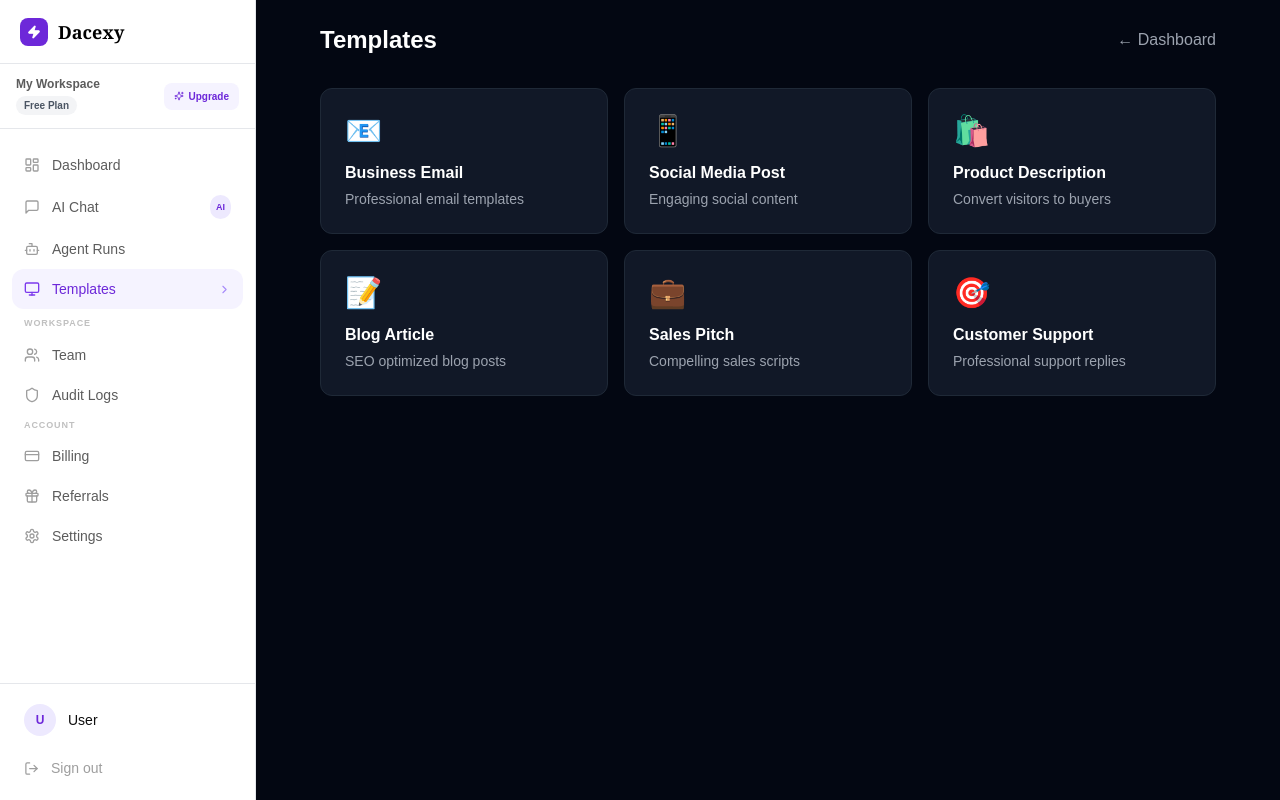
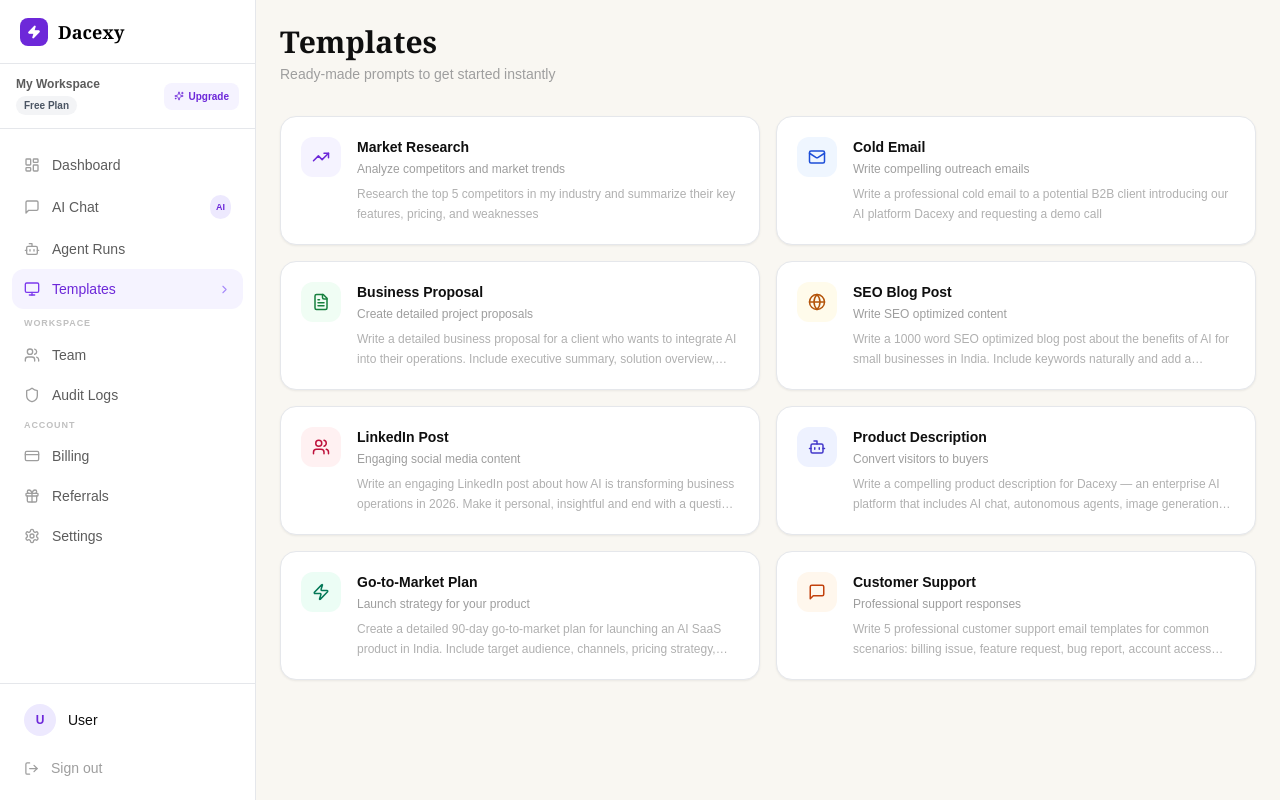
Before and after one commit to dacexyai/Dacexy-frontend, a Next.js app: page /templates in a window 1280 px wide. Before the commit this address had no page. Built offline with nearby package versions, Linux system fonts and the light colour scheme.

Commit message:
Update page.tsx

```diff
--- a/src/app/templates/page.tsx
+++ b/src/app/templates/page.tsx
@@ -1,50 +1,48 @@
+'use client'
+import { useRouter } from 'next/navigation'
+import { MessageSquare, Bot, Globe, Mail, FileText, TrendingUp, Zap, Users } from 'lucide-react'
 
-
-"use client";
-import { useEffect } from "react";
-import { useRouter } from "next/navigation";
-import { useAuthStore } from "@/lib/store";
+const TEMPLATES = [
+  { icon: TrendingUp, title: 'Market Research', desc: 'Analyze competitors and market trends', prompt: 'Research the top 5 competitors in my industry and summarize their key features, pricing, and weaknesses', color: 'bg-violet-50 text-violet-700' },
+  { icon: Mail, title: 'Cold Email', desc: 'Write compelling outreach emails', prompt: 'Write a professional cold email to a potential B2B client introducing our AI platform Dacexy and requesting a demo call', color: 'bg-blue-50 text-blue-700' },
+  { icon: FileText, title: 'Business Proposal', desc: 'Create detailed project proposals', prompt: 'Write a detailed business proposal for a client who wants to integrate AI into their operations. Include executive summary, solution overview, timeline and pricing', color: 'bg-green-50 text-green-700' },
+  { icon: Globe, title: 'SEO Blog Post', desc: 'Write SEO optimized content', prompt: 'Write a 1000 word SEO optimized blog post about the benefits of AI for small businesses in India. Include keywords naturally and add a compelling CTA', color: 'bg-amber-50 text-amber-700' },
+  { icon: Users, title: 'LinkedIn Post', desc: 'Engaging social media content', prompt: 'Write an engaging LinkedIn post about how AI is transforming business operations in 2026. Make it personal, insightful and end with a question to drive engagement', color: 'bg-rose-50 text-rose-700' },
+  { icon: Bot, title: 'Product Description', desc: 'Convert visitors to buyers', prompt: 'Write a compelling product description for Dacexy — an enterprise AI platform that includes AI chat, autonomous agents, image generation and website building. Target audience is Indian SMBs', color: 'bg-indigo-50 text-indigo-700' },
+  { icon: Zap, title: 'Go-to-Market Plan', desc: 'Launch strategy for your product', prompt: 'Create a detailed 90-day go-to-market plan for launching an AI SaaS product in India. Include target audience, channels, pricing strategy, and KPIs', color: 'bg-emerald-50 text-emerald-700' },
+  { icon: MessageSquare, title: 'Customer Support', desc: 'Professional support responses', prompt: 'Write 5 professional customer support email templates for common scenarios: billing issue, feature request, bug report, account access problem, and general inquiry', color: 'bg-orange-50 text-orange-700' },
+]
 
 export default function TemplatesPage() {
-  const router = useRouter();
-  const { isAuthenticated } = useAuthStore();
+  const router = useRouter()
 
-  useEffect(() => {
-    if (!isAuthenticated) router.push("/login");
-  }, [isAuthenticated]);
-
-  const templates = [
-    { title: "Business Email", desc: "Professional email templates", icon: "📧" },
-    { title: "Social Media Post", desc: "Engaging social content", icon: "📱" },
-    { title: "Product Description", desc: "Convert visitors to buyers", icon: "🛍️" },
-    { title: "Blog Article", desc: "SEO optimized blog posts", icon: "📝" },
-    { title: "Sales Pitch", desc: "Compelling sales scripts", icon: "💼" },
-    { title: "Customer Support", desc: "Professional support replies", icon: "🎯" },
-  ];
+  function useTemplate(prompt: string) {
+    localStorage.setItem('template_prompt', prompt)
+    router.push('/chat')
+  }
 
   return (
-    <div className="min-h-screen bg-gray-950 p-6">
-      <div className="max-w-4xl mx-auto">
-        <div className="flex items-center justify-between mb-8">
-          <h1 className="text-2xl font-bold text-white">Templates</h1>
-          <button onClick={() => router.push("/dashboard")} className="text-gray-400 hover:text-white transition">
-            ← Dashboard
+    <div className="p-6 max-w-5xl mx-auto">
+      <div className="mb-8">
+        <h1 className="font-serif text-3xl font-semibold text-[#0F0F0F] mb-1">Templates</h1>
+        <p className="text-sm text-[#9E9E9E]">Ready-made prompts to get started instantly</p>
+      </div>
+
+      <div className="grid grid-cols-1 md:grid-cols-2 gap-4">
+        {TEMPLATES.map((t) => (
+          <button key={t.title} onClick={() => useTemplate(t.prompt)}
+            className="flex items-start gap-4 bg-white border border-black/6 rounded-2xl p-5 shadow-soft hover:border-violet-200 hover:shadow-card transition-all text-left group">
+            <div className={`w-10 h-10 rounded-xl flex items-center justify-center shrink-0 ${t.color}`}>
+              <t.icon size={18} />
+            </div>
+            <div className="flex-1 min-w-0">
+              <p className="text-sm font-semibold text-[#0F0F0F] mb-1">{t.title}</p>
+              <p className="text-xs text-[#9E9E9E] mb-2">{t.desc}</p>
+              <p className="text-xs text-[#B0B0B0] line-clamp-2 leading-relaxed">{t.prompt}</p>
+            </div>
           </button>
-        </div>
-        <div className="grid grid-cols-1 md:grid-cols-3 gap-4">
-          {templates.map((t) => (
-            <button
-              key={t.title}
-              onClick={() => router.push("/chat")}
-              className="p-6 bg-gray-900 border border-gray-800 hover:border-indigo-500 rounded-xl text-left transition"
-            >
-              <div className="text-3xl mb-3">{t.icon}</div>
-              <h3 className="text-white font-semibold mb-1">{t.title}</h3>
-              <p className="text-gray-400 text-sm">{t.desc}</p>
-            </button>
-          ))}
-        </div>
+        ))}
       </div>
     </div>
-  );
+  )
 }
```
